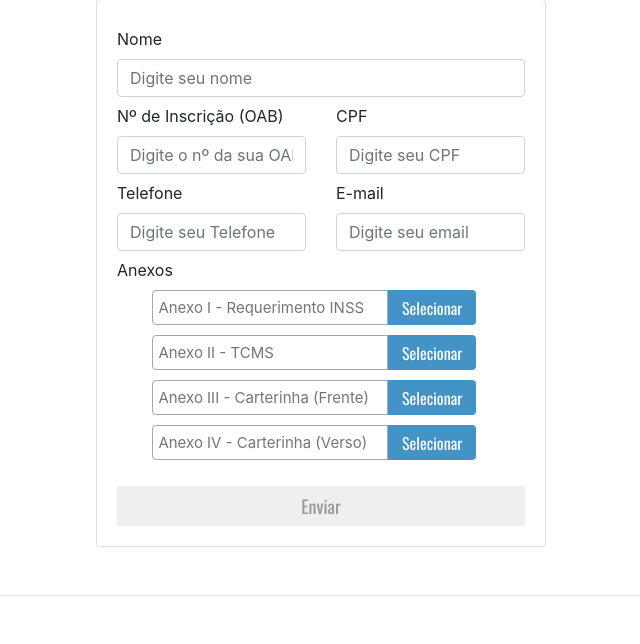
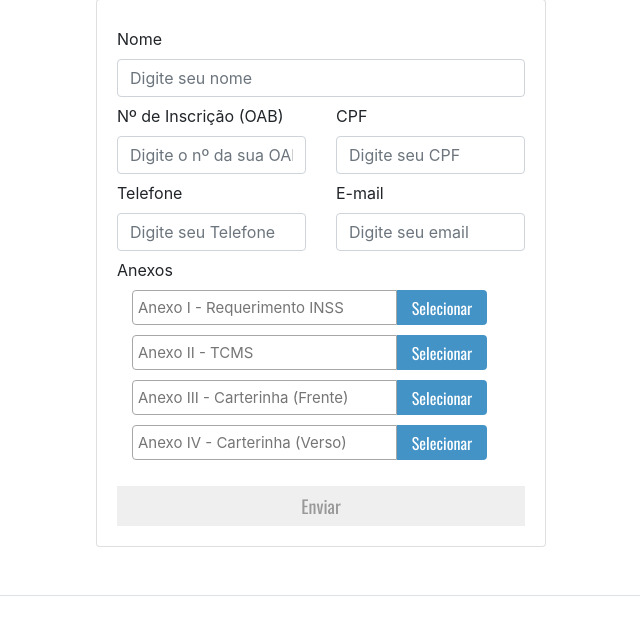
Before and after one commit to cassiuslc/inssdigital, a PHP site: page /enviar/index.php in a window 1280 px wide. Shown: the part 324-968 px from the top of the page, without its empty margins (319-959 px from the left). Run offline with PHP 8.4, Linux system fonts and the light colour scheme; some libraries are stand-ins or nearby versions.

Commit message:
Alteração dos tamanhos seleção de arquivos

```diff
--- a/enviar/index.php
+++ b/enviar/index.php
@@ -296,25 +296,25 @@ $voltar = "https://inssdigital.oabam.org.br";
                             </div>
                             <label style="padding-top: 7px;">Anexos</label>
                         <!-- Campos Endereços-->
-                              <div class="container" style="display: table;width: 90%;">
+                              <div class="container" style="display: table;width: 100%;">
                               <input type="file" name="sel01" id="sel01" class="arquivo" accept=".pdf">
                               <input type="text" name="txt01" id="txt01" class="file rounded-left" placeholder="Anexo I - Requerimento INSS" readonly="readonly">
                               <input type="button" id="btonea" name="btone" class="btnn rounded-right" style="font: 300 16px Oswald;color: #fff;padding-left: 4%;padding-right: 4%;" value="Selecionar" />
                               </div>
-                              <div class="container" style="display: table;width: 90%;">
+                              <div class="container" style="display: table;width: 100%;">
                                <!--Anexos Inicio-->
                                 <input type="file" name="sel02" id="sel02" class="arquivo" accept=".pdf">
                                 <input type="text" name="txt02" id="txt02" class="file rounded-left" placeholder="Anexo II - TCMS" readonly="readonly">
                                 <input type="button" id="btoneb" name="btone" style="font: 300 16px Oswald;color: #fff;padding-left: 4%;padding-right: 4%;" class="btnn rounded-right" value="Selecionar" />
                                 </div>
                                 <!--Anexosfim-->
-                                <div class="container" style="display: table;width: 90%;">
+                                <div class="container" style="display: table;width: 100%;">
                                 <!--Anexos Inicio Carteiras-->
                                 <input type="file" name="sel03" id="sel03" class="arquivo" accept=".pdf">
                                 <input type="text" name="txt03" id="txt03" class="file rounded-left" placeholder="Anexo III - Carterinha (Frente)" readonly="readonly">
                                 <input type="button" id="btonec" name="btone" style="font: 300 16px Oswald;color: #fff;padding-left: 4%;padding-right: 4%;" class="btnn rounded-right" value="Selecionar" />
                                 </div>
-                                <div class="container" style="display: table;width: 90%;">
+                                <div class="container" style="display: table;width: 100%;">
                                 <input type="file" name="sel04" id="sel04" class="arquivo" accept=".pdf">
                                 <input type="text" name="txt04" id="txt04" class="file rounded-left" placeholder="Anexo IV - Carterinha (Verso)" readonly="readonly">
                                 <input type="button" id="btoned" name="btone" style="font: 300 16px Oswald;color: #fff;padding-left: 4%;padding-right: 4%;" class="btnn rounded-right" value="Selecionar" />
```
